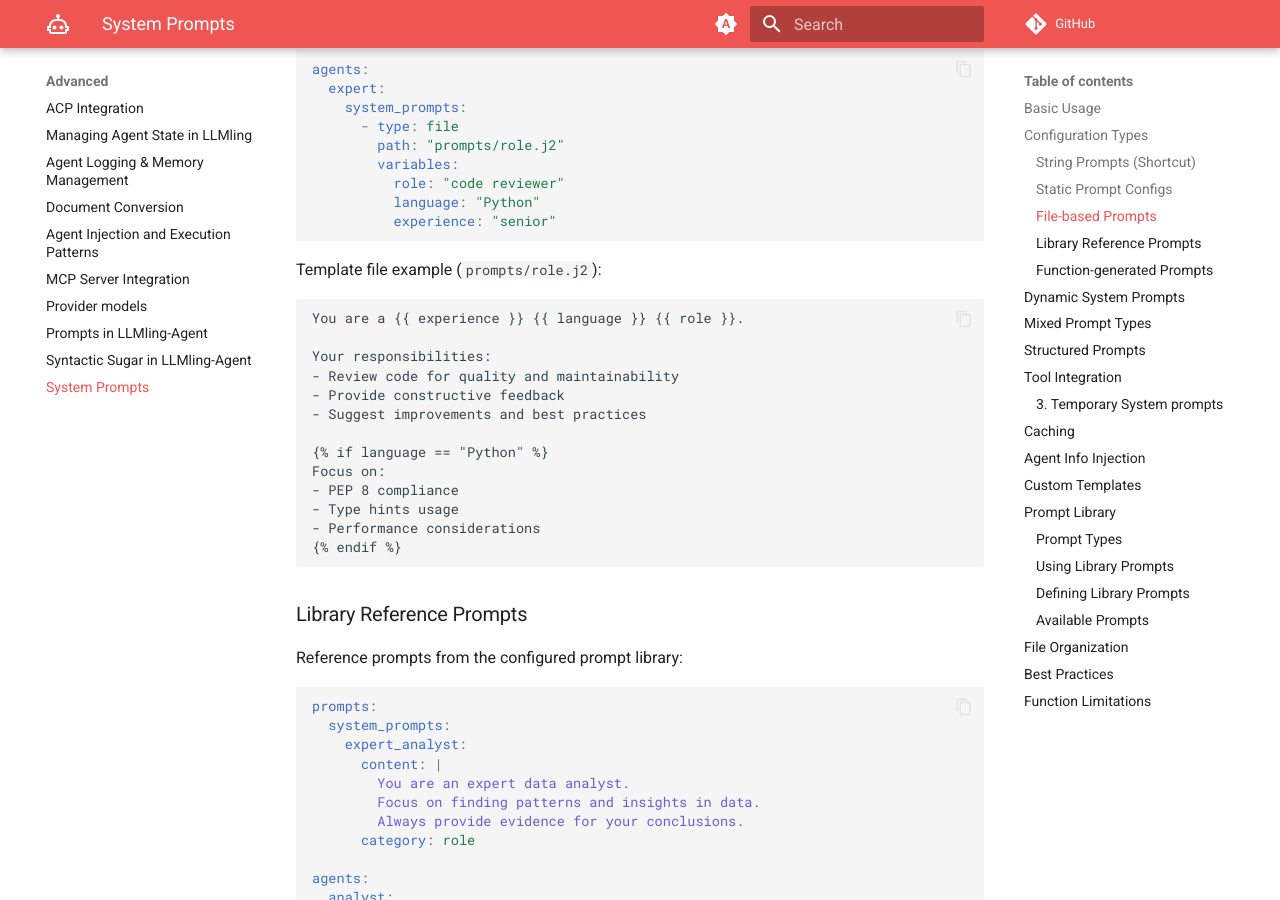
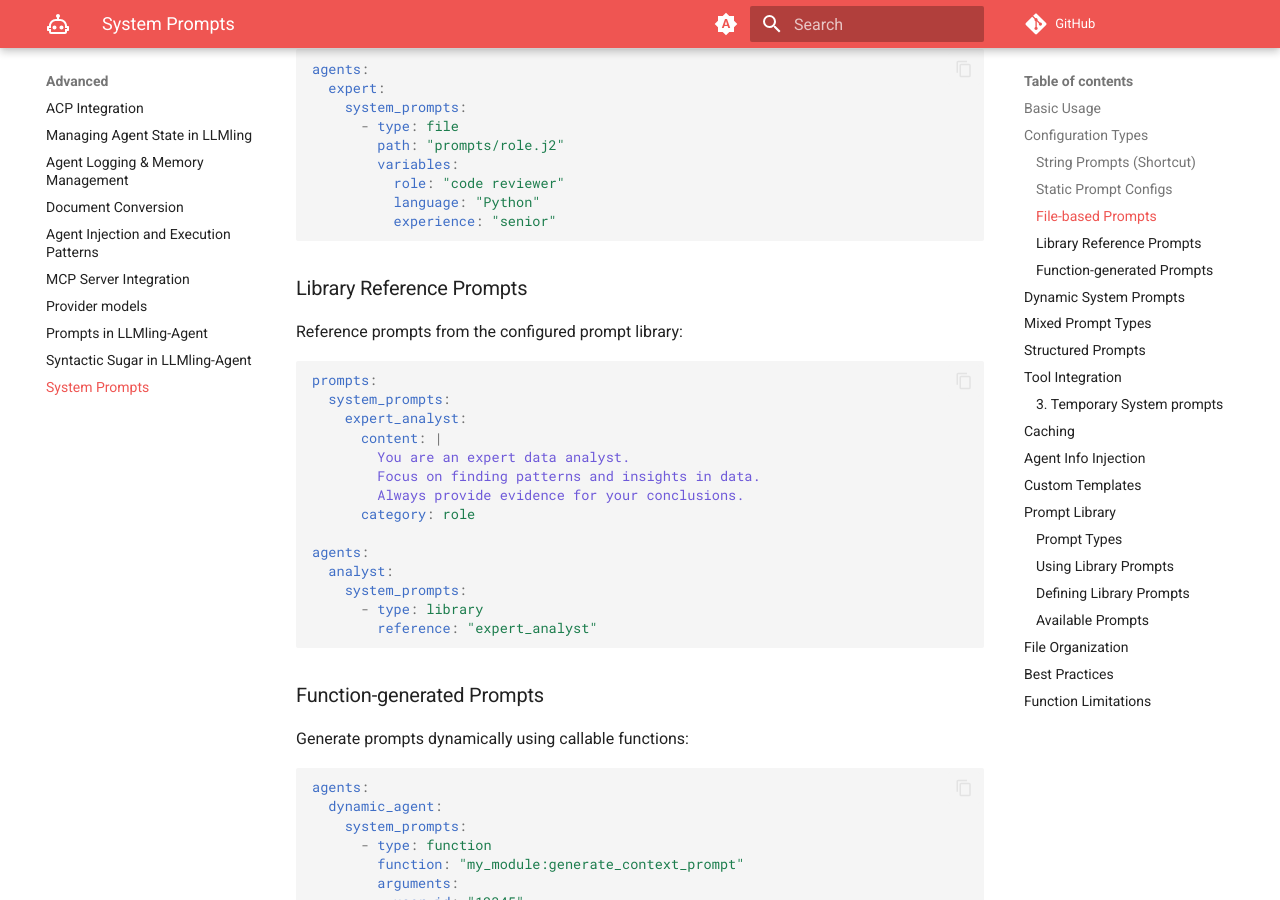
Before and after one commit to uk0/llmling-agent, an MkDocs documentation site: the page built from docs/advanced/system_prompts.md, in a window 1280 px wide and 900 px high, scrolled down 1398 px. Built offline with MkDocs 1.6.1 and Material for MkDocs 9.7.7, drawn with Linux system fonts in a browser that asks for light colours; comment, search, counter and statistics services are not loaded.

Commit message:
chore: docs fix

````diff
--- a/docs/advanced/system_prompts.md
+++ b/docs/advanced/system_prompts.md
@@ -70,22 +70,6 @@ agents:
           experience: "senior"
 ```
 
-Template file example (`prompts/role.j2`):
-```jinja2
-You are a {{ experience }} {{ language }} {{ role }}.
-
-Your responsibilities:
-- Review code for quality and maintainability
-- Provide constructive feedback
-- Suggest improvements and best practices
-
-{% if language == "Python" %}
-Focus on:
-- PEP 8 compliance
-- Type hints usage
-- Performance considerations
-{% endif %}
-```
 
 ### Library Reference Prompts
 
````
